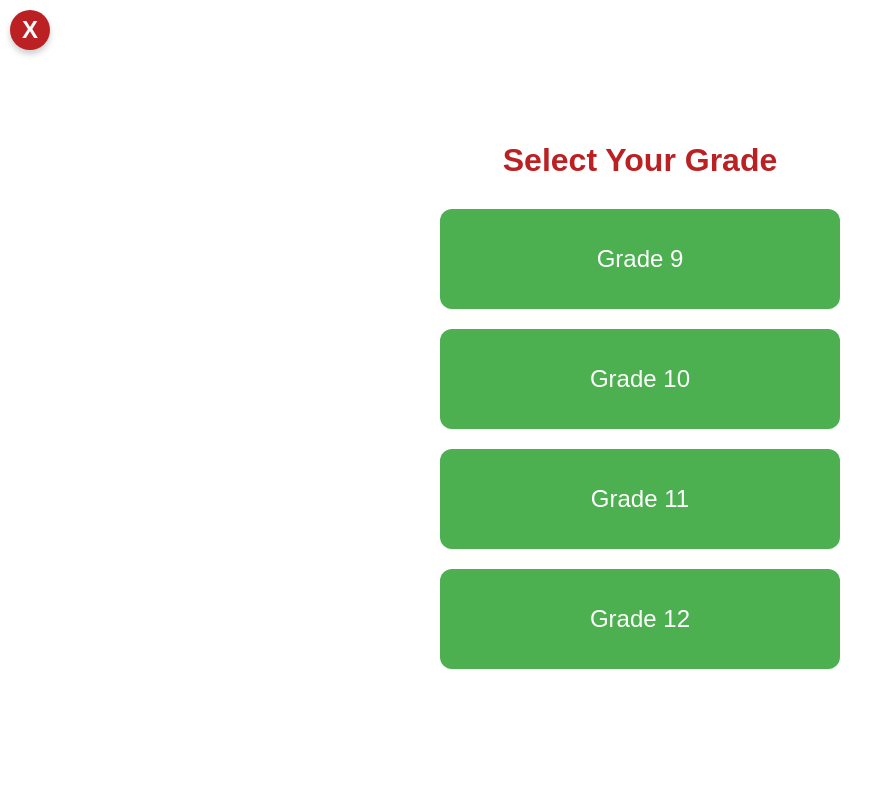
After one commit to brockton-school/bps_sign-in-out, a Flask app: page /grade in a window 1280 px wide. The commit adds this page. Shown: the whole page, without its empty margins (0-895 px from the left). Run offline with Flask 3, Linux system fonts and the light colour scheme.

Commit message:
basic grade selection page and routing

```diff
--- a/config.py
+++ b/config.py
@@ -10,9 +10,10 @@ COLUMN_TIME = 1       # B
 COLUMN_NAME = 2       # C
 COLUMN_ACTION = 3     # D
 COLUMN_USER_TYPE = 4  # E
-COLUMN_REASON = 5     # F
+COLUMN_GRADE = 5      # F
+COLUMN_REASON = 6     # G
 
-COLUMN_HEADERS_ARRAY = ["Date", "Time", "Name", "Action", "User Type", "Reason"]
+COLUMN_HEADERS_ARRAY = ["Date", "Time", "Name", "Action", "User Type", "Grade", "Reason"]
 
 # Define preset options for the "reason"
 SIGN_OUT_REASONS = ["Lunch", "Sick", "Appointment"]
--- a/routes.py
+++ b/routes.py
@@ -8,6 +8,9 @@ from config import SIGN_OUT_REASONS
 
 main_bp = Blueprint('main', __name__)
 
+# Define available grades
+GRADES = ["Grade 9", "Grade 10", "Grade 11", "Grade 12"]
+
 @main_bp.route('/')
 def index():
     return render_template('index.html')
@@ -15,19 +18,32 @@ def index():
 @main_bp.route('/name', methods=['POST'])
 def name():
     user_type = request.form['user_type']
+    if user_type == "Student":
+        return redirect(url_for('main.grade'))
     return render_template('name.html', user_type=user_type)
+
+@main_bp.route('/grade', methods=['GET', 'POST'])
+def grade():
+    if request.method == 'POST':
+        grade = request.form['grade']
+        name = request.form.get('name', '')
+        return render_template('name.html', user_type="Student", grade=grade)  # Pass grade to next step
+    return render_template('grade.html', grades=GRADES)
 
 @main_bp.route('/signinout', methods=['POST'])
 def signinout():
     name = request.form['name']
     user_type = request.form['user_type']
-    return render_template('signinout.html', name=name, user_type=user_type, reasons=SIGN_OUT_REASONS)
+    grade = request.form.get('grade', '')  # Capture the grade if available
+    return render_template('signinout.html', name=name, user_type=user_type, grade=grade, reasons=SIGN_OUT_REASONS)
+
 
 @main_bp.route('/submit', methods=['POST'])
 def submit():
     action = request.form['action']
     name = request.form['name']
     user_type = request.form['user_type']
+    grade = request.form.get('grade', '')  # Capture the grade if available
 
     reason = request.form.get('reason', '')
     other_reason = request.form.get('other_reason', '')
@@ -44,7 +60,7 @@ def submit():
 
     # Create or get the sheet and append the row
     worksheet = get_or_create_sheet(sheet_name)
-    worksheet.append_row([current_date, current_time_formatted, name, action, user_type, reason])
+    worksheet.append_row([current_date, current_time_formatted, name, action, user_type, grade, reason])
 
     # Render the confirmation page after submission
     action_text = "Signed In" if action == "Signing In" else "Signed Out"
--- a/sheets.py
+++ b/sheets.py
@@ -1,7 +1,7 @@
 import gspread
 from google.oauth2.service_account import Credentials
 import os
-from config import COLUMN_HEADERS_ARRAY, COLUMN_DATE, COLUMN_ACTION, COLUMN_NAME, COLUMN_REASON, COLUMN_TIME, COLUMN_USER_TYPE
+from config import COLUMN_HEADERS_ARRAY, COLUMN_DATE, COLUMN_ACTION, COLUMN_NAME, COLUMN_REASON, COLUMN_TIME, COLUMN_USER_TYPE, COLUMN_GRADE
 
 SCOPES = ['https://www.googleapis.com/auth/spreadsheets']
 SERVICE_ACCOUNT_FILE = os.getenv('GOOGLE_CREDENTIALS_PATH')
@@ -15,7 +15,7 @@ def get_or_create_sheet(sheet_name):
     try:
         worksheet = spreadsheet.worksheet(sheet_name)
     except gspread.exceptions.WorksheetNotFound:
-        worksheet = spreadsheet.add_worksheet(title=sheet_name, rows="100", cols="6")
+        worksheet = spreadsheet.add_worksheet(title=sheet_name, rows="100", cols="7")
         worksheet.append_row(COLUMN_HEADERS_ARRAY)  # Add headers
 
         # Bold the header row and freeze it
--- a/static/styles.css
+++ b/static/styles.css
@@ -108,3 +108,19 @@ input[type="text"]:focus {
     font-size: 24px;
     font-weight: bold;
 }
+
+/* Styles for grades input */
+.grade-btn {
+    width: 100%;
+    height: 100px;
+    margin: 10px 0;
+    background-color: #4CAF50;
+    color: white;
+    border: none;
+    border-radius: 12px;
+    font-size: 24px;
+}
+
+.grade-btn:hover {
+    background-color: #45a049;
+}
--- /dev/null
+++ b/templates/grade.html
@@ -0,0 +1,20 @@
+<!DOCTYPE html>
+<html lang="en">
+<head>
+    <meta charset="UTF-8">
+    <meta name="viewport" content="width=device-width, initial-scale=1.0">
+    <title>Select Grade</title>
+    <link rel="stylesheet" href="{{ url_for('static', filename='styles.css') }}">
+</head>
+<body>
+    <!-- "X" Reset Button -->
+    <a href="/" class="reset-btn">X</a>
+
+    <h1>Select Your Grade</h1>
+    <form action="{{ url_for('main.grade') }}" method="POST">
+        {% for grade in grades %}
+            <button type="submit" name="grade" value="{{ grade }}" class="grade-btn">{{ grade }}</button>
+        {% endfor %}
+    </form>
+</body>
+</html>
--- a/templates/name.html
+++ b/templates/name.html
@@ -23,6 +23,7 @@
     <h1>Enter Your Name</h1>
     <form action="/signinout" method="POST">
         <input type="hidden" name="user_type" value="{{ user_type }}">
+        <input type="hidden" name="grade" value="{{ grade }}">  <!-- Add the grade field if applicable -->
         <input type="text" id="name-input" name="name" placeholder="Your name" style="width:100%; height:50px;" required>
         <button type="submit" style="width:100%; height:100px;">Next</button>
     </form>
```
Also changed, not shown: templates/signinout.html (+2 -5 lines).
